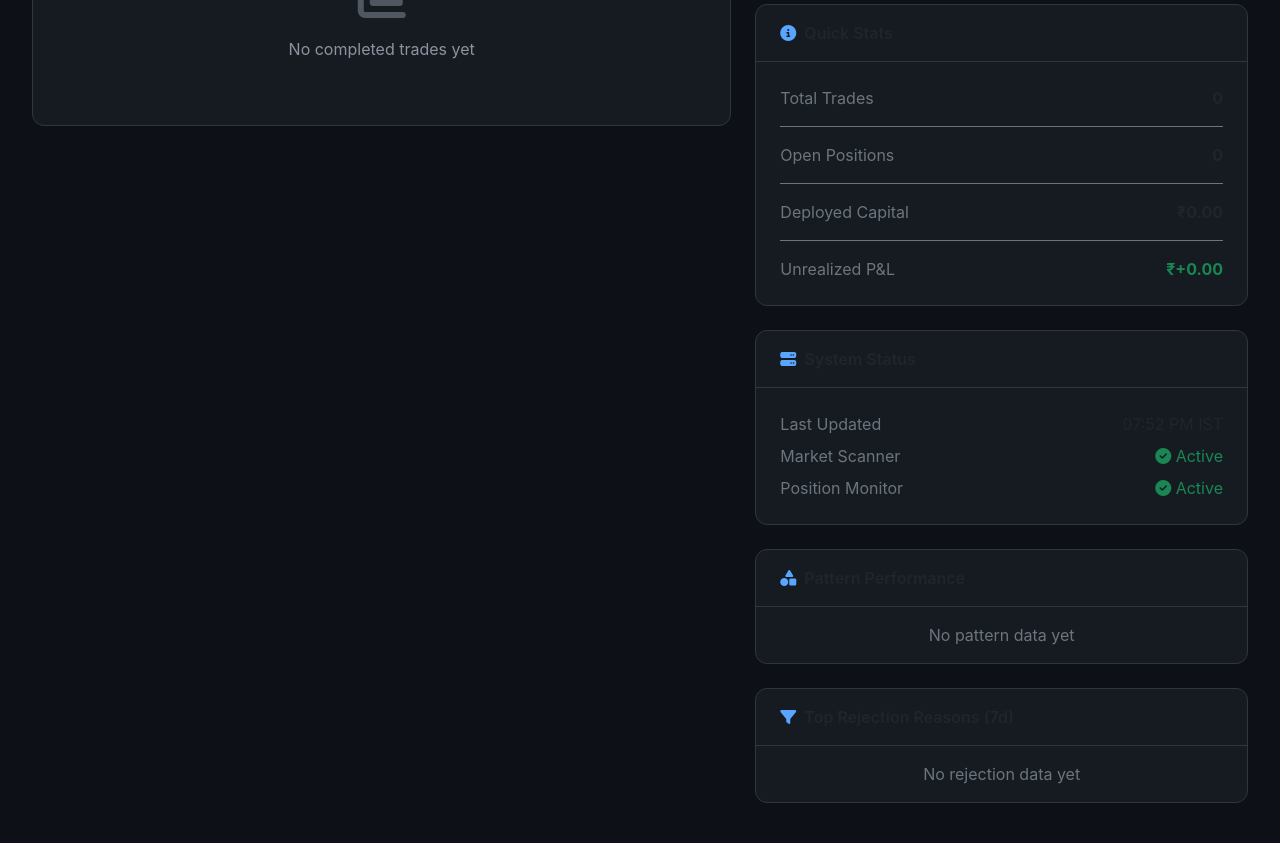
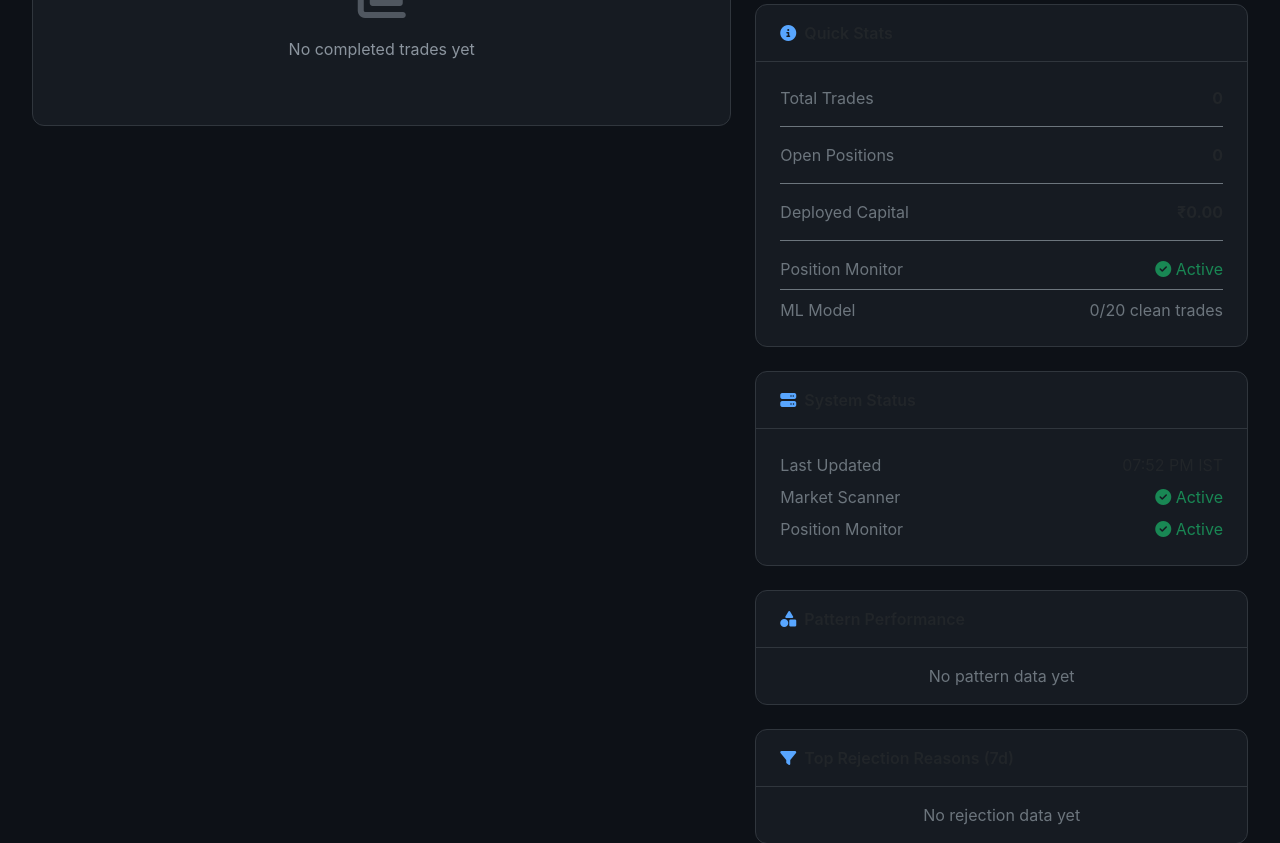
Before and after one commit to impowaste39/project_one, a Flask app: page / in a window 1280 px wide. Shown: the part 1032-1875 px from the top of the page. Before the commit the page ends 1835 px from the top, so only its background shows below. Run offline with Flask 3, Linux system fonts and the light colour scheme; data that the repository does not hold is empty; some libraries are stand-ins or nearby versions.

Commit message:
feat: add ML model readiness tracking and display it on the dashboard

```diff
--- a/app.py
+++ b/app.py
@@ -922,6 +922,8 @@ def dashboard():
         win_rate = (winning_trades / total_closed *
                     100) if total_closed > 0 else 0
 
+        ml_readiness = LearningEngine(db).get_ml_readiness()
+
         # Pull only the plain data we need before the session closes —
         # avoids holding a DB connection during the slow yfinance call below
         open_symbols = list({t.symbol for t in open_trades})
@@ -961,7 +963,8 @@ def dashboard():
         total_trades=total_closed,
         market_status=market_status,
         now=datetime.now(IST),
-        current_prices=current_prices
+        current_prices=current_prices,
+        ml_readiness=ml_readiness
     )
 
 
--- a/core/learning_engine.py
+++ b/core/learning_engine.py
@@ -264,6 +264,32 @@ class LearningEngine:
             logger.error(f"Error retraining model: {e}")
             return False
 
+    def get_ml_readiness(self) -> dict:
+        """
+        Check progress toward the 20 clean closed trades needed to retrain.
+        'Clean' = all 5 ML feature columns are non-null.
+        """
+        FEATURE_COLS = ['rsi', 'macd', 'volume_ratio', 'atr', 'pattern_count']
+        try:
+            closed_trades = self.db.query(Trade).filter(
+                Trade.status == 'CLOSED').all()
+            clean_count = len([
+                t for t in closed_trades
+                if all(getattr(t, c) is not None for c in FEATURE_COLS)
+            ])
+            active_model = self.db.query(MLModel).filter_by(
+                model_name='pattern_classifier', is_active=True
+            ).first()
+            return {
+                'clean_trades': clean_count,
+                'needed': 20,
+                'ready': clean_count >= 20,
+                'model_active': active_model is not None,
+            }
+        except Exception as e:
+            logger.error(f"Error checking ML readiness: {e}")
+            return {'clean_trades': 0, 'needed': 20, 'ready': False, 'model_active': False}
+
     def save_ml_model(self, trading_brain, accuracy: float = None):
         """Save trained ML model to database"""
         try:
--- a/templates/dashboard.html
+++ b/templates/dashboard.html
@@ -578,11 +578,18 @@
                             <span class="fw-bold">₹{{ "%.2f"|format(portfolio.deployed_capital if portfolio else 0) }}</span>
                         </div>
                         <div class="d-flex justify-content-between">
-                            <span class="text-secondary">Unrealized P&L</span>
-                            {% set unrealized = portfolio.unrealized_pnl if portfolio else 0 %}
-                            <span class="fw-bold {{ 'text-success' if unrealized >= 0 else 'text-danger' }}">
-                                ₹{{ "%+.2f"|format(unrealized) }}
-                            </span>
+                            <span class="text-secondary">Position Monitor</span>
+                            <span class="text-success"><i class="fas fa-check-circle"></i> Active</span>
+                        </div>
+                        <div class="d-flex justify-content-between mt-2 pt-2 border-top border-secondary">
+                            <span class="text-secondary">ML Model</span>
+                            {% if ml_readiness.model_active %}
+                                <span class="text-success"><i class="fas fa-check-circle"></i> Active</span>
+                            {% elif ml_readiness.ready %}
+                                <span class="text-warning"><i class="fas fa-hourglass-half"></i> Ready to retrain</span>
+                            {% else %}
+                                <span class="text-secondary">{{ ml_readiness.clean_trades }}/{{ ml_readiness.needed }} clean trades</span>
+                            {% endif %}
                         </div>
                     </div>
                 </div>
```
